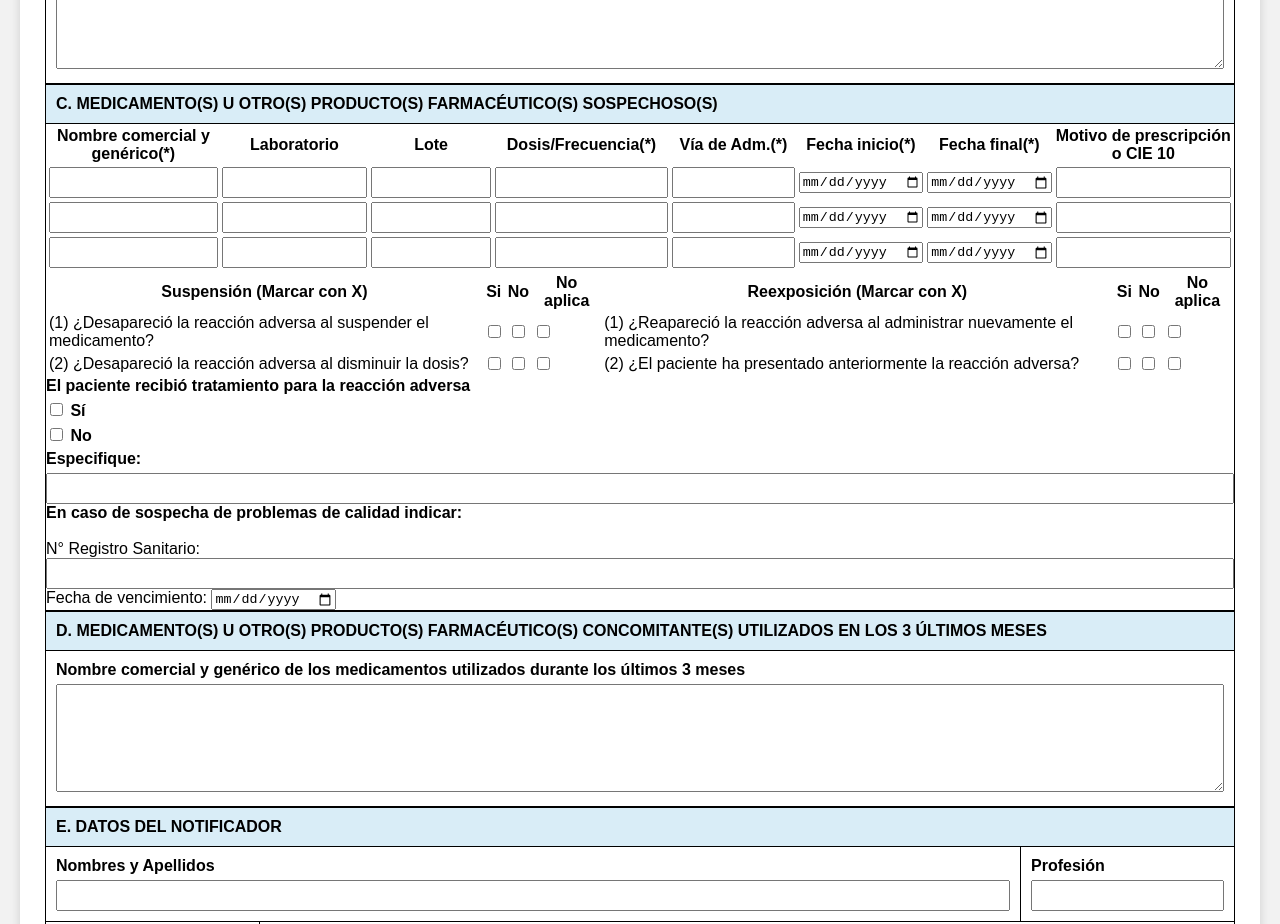
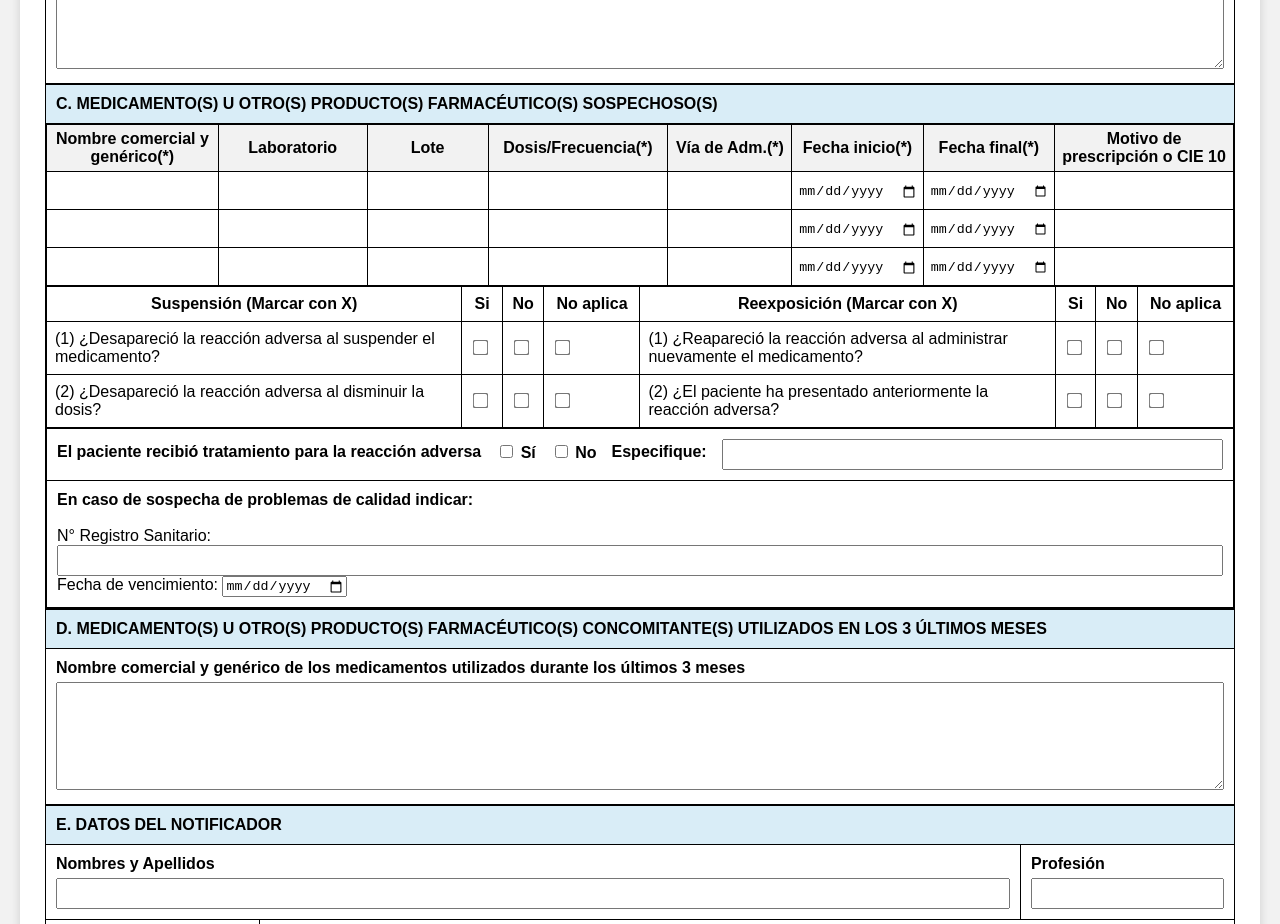
Before and after one commit to 20204484-sketch/RAMS, a plain HTML site: page index.html in a window 1280 px wide. Shown: the part 1700-2624 px from the top of the page. Drawn offline with Linux system fonts and the light colour scheme.

Commit message:
Add styles for tables and form elements

```diff
--- a/style.css
+++ b/style.css
@@ -212,3 +212,67 @@
     padding:6px;
     box-sizing:border-box;
 }
+.tabla-c{
+    width:100%;
+    border-collapse:collapse;
+}
+
+.tabla-c th,
+.tabla-c td{
+    border:1px solid black;
+    padding:5px;
+}
+
+.tabla-c th{
+    background:#f2f2f2;
+    text-align:center;
+}
+
+.tabla-c input{
+    width:100%;
+    border:none;
+    box-sizing:border-box;
+}
+
+.tabla-evaluacion{
+    width:100%;
+    border-collapse:collapse;
+}
+
+.tabla-evaluacion th,
+.tabla-evaluacion td{
+    border:1px solid black;
+    padding:8px;
+}
+
+.tabla-evaluacion td:first-child,
+.tabla-evaluacion td:nth-child(5){
+    width:35%;
+}
+
+.tabla-evaluacion input{
+    transform:scale(1.2);
+}
+
+.tratamiento{
+    border:1px solid black;
+    padding:10px;
+    display:flex;
+    gap:15px;
+    align-items:center;
+    flex-wrap:wrap;
+}
+
+.tratamiento input[type=text]{
+    flex:1;
+}
+
+.problema-calidad{
+    border:1px solid black;
+    border-top:none;
+    padding:10px;
+}
+
+.registro{
+    width:300px;
+}
```
